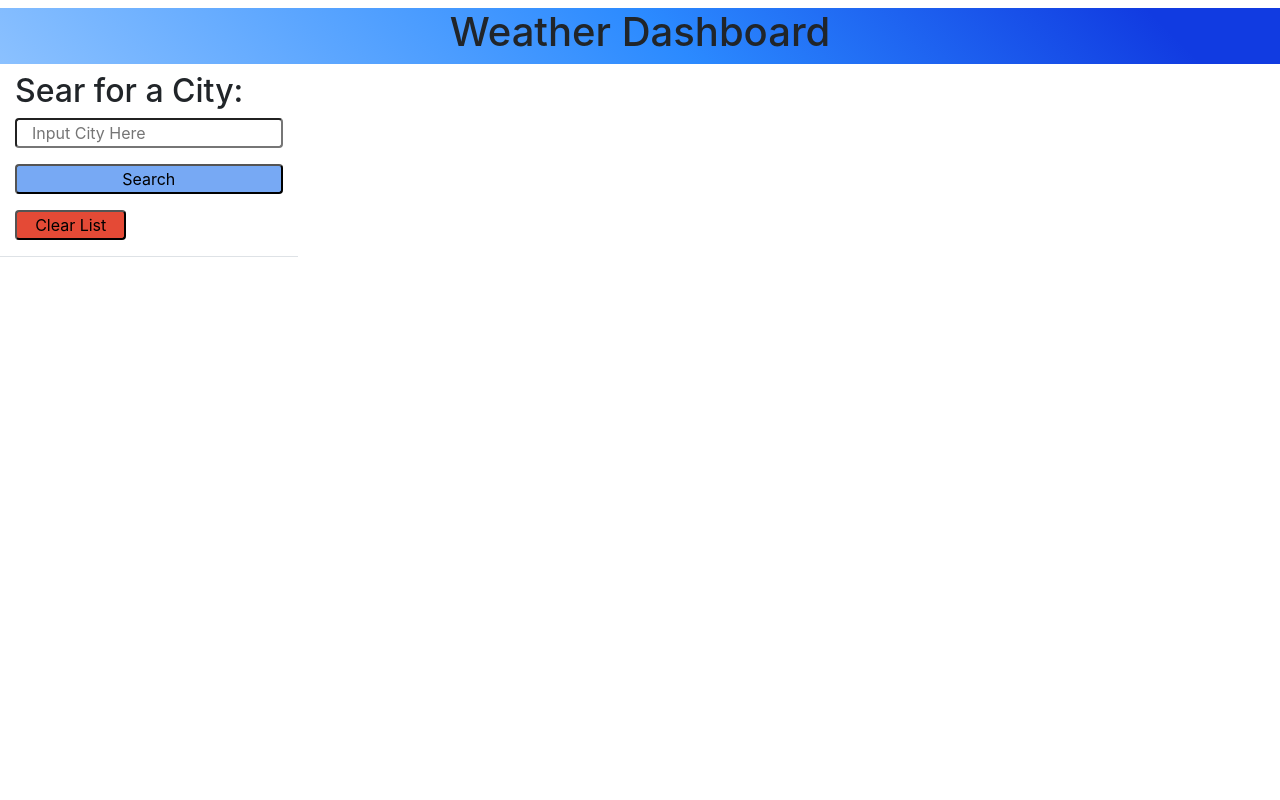
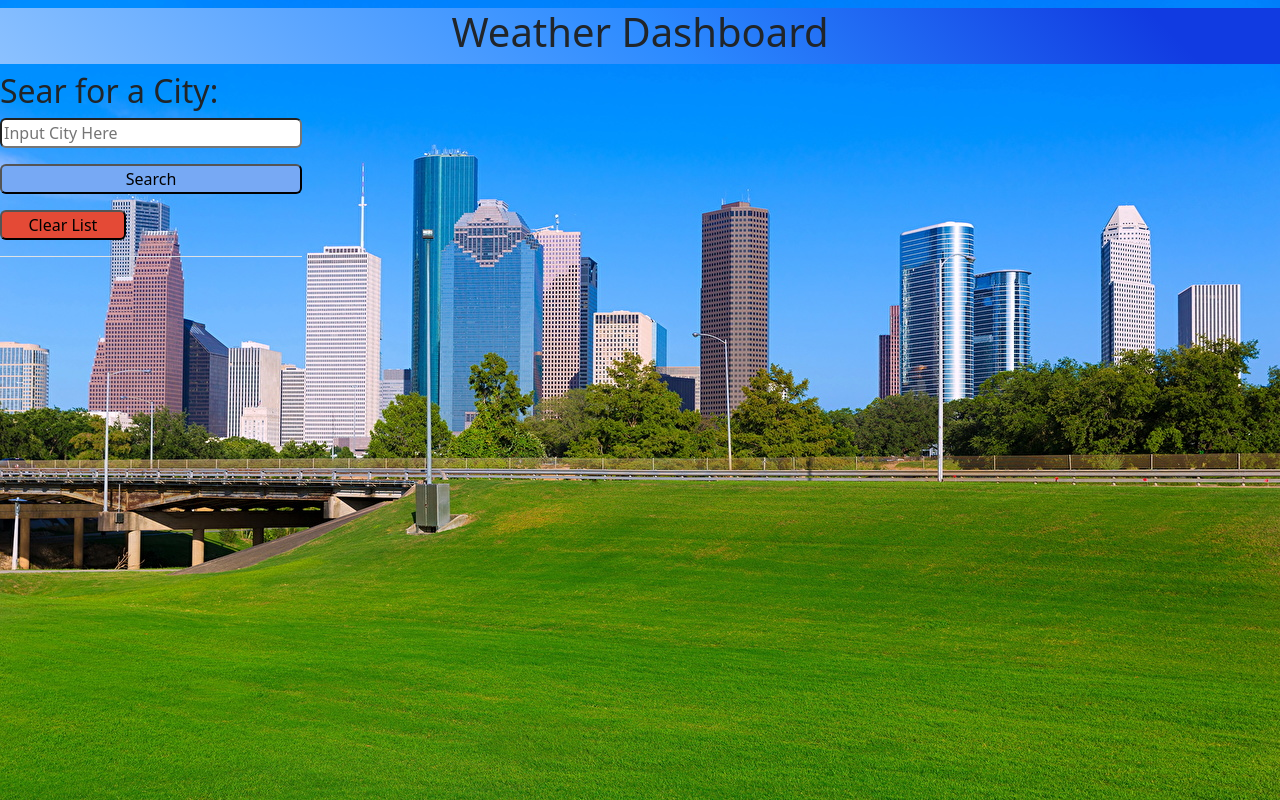
Before and after one commit to deadseal001/weather-dashboard, a plain HTML site: page index.html in a window 1280 px wide. Drawn offline with nearby package versions, Linux system fonts and the light colour scheme.

Commit message:
update bootstrap and background

```diff
--- a/assets/css/style.css
+++ b/assets/css/style.css
@@ -20,3 +20,8 @@
 .clearBtn {
     background-color: rgb(228, 74, 54);
 }
+body {
+    background-image: url('../img/city.jpg');
+    background-repeat: no-repeat;
+    background-size: cover;
+  }
--- a/assets/js/script.js
+++ b/assets/js/script.js
@@ -228,7 +228,7 @@ var displayWeatherForecast=function(data){
 
     for (var i=0; i <5; i++) {
         var weatherCardEl = document.createElement("card");
-            weatherCardEl.classList=("forecastCard bg-dark text-white col-5 col-sm-5 col-md-4 col-lg-2 m-1 d-flex flex-column");
+            weatherCardEl.classList=("forecastCard bg-success p-2 text-white bg-opacity-75 text-white col-5 col-sm-5 col-md-4 col-lg-2 m-1 d-flex flex-column");
         var cardDateEL=document.createElement("h5");
             cardDateEL.className="mt-3"
         cardDateEL.textContent=moment().add(i+1,'days').format('ll');
--- a/index.html
+++ b/index.html
@@ -5,8 +5,7 @@
     <meta charset="UTF-8">
     <meta http-equiv="X-UA-Compatible" content="IE=edge">
     <meta name="viewport" content="width=device-width, initial-scale=1.0">
-    <link rel="stylesheet" href="https://cdnjs.cloudflare.com/ajax/libs/twitter-bootstrap/4.3.1/css/bootstrap.min.css"
-    />
+    <link rel="stylesheet" href="https://cdn.jsdelivr.net/npm/bootstrap@5.3.0-alpha1/dist/css/bootstrap.min.css"/>
     <link rel="stylesheet" href="https://use.fontawesome.com/releases/v5.8.1/css/all.css"
         integrity="sha384-50oBUHEmvpQ+1lW4y57PTFmhCaXp0ML5d60M1M7uH2+nqUivzIebhndOJK28anvf" crossorigin="anonymous" />
     <link rel="stylesheet" href="./assets/css/style.css" />
@@ -35,7 +34,7 @@
 
         <!-- weather display -->
         <div class="detail flex col-lg-9 col-sm-8 col-12 col-md-8">
-            <div class="current col-12 rounded d-flex flex-column">
+            <div class="current col-12 rounded d-flex flex-column bg-light bg-opacity-50">
 
             </div>
             <div class="forecast col-12 d-flex flex-wrap justify-content-between">
```
Also changed, not shown: assets/img/city.jpg (added), 1 other file.
